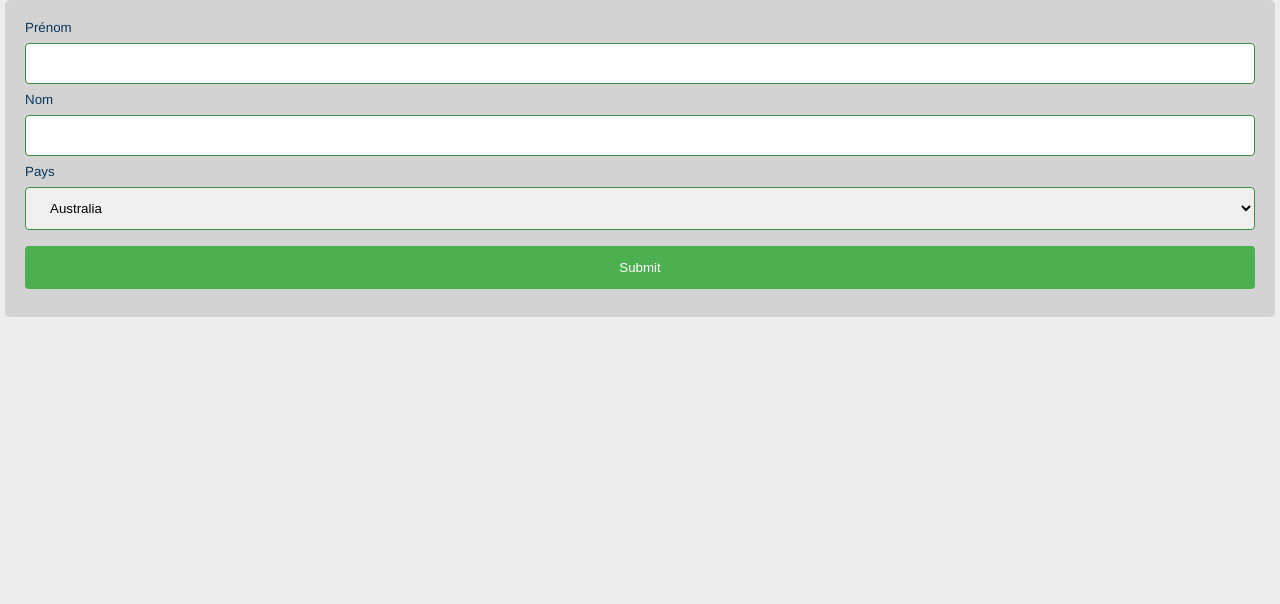
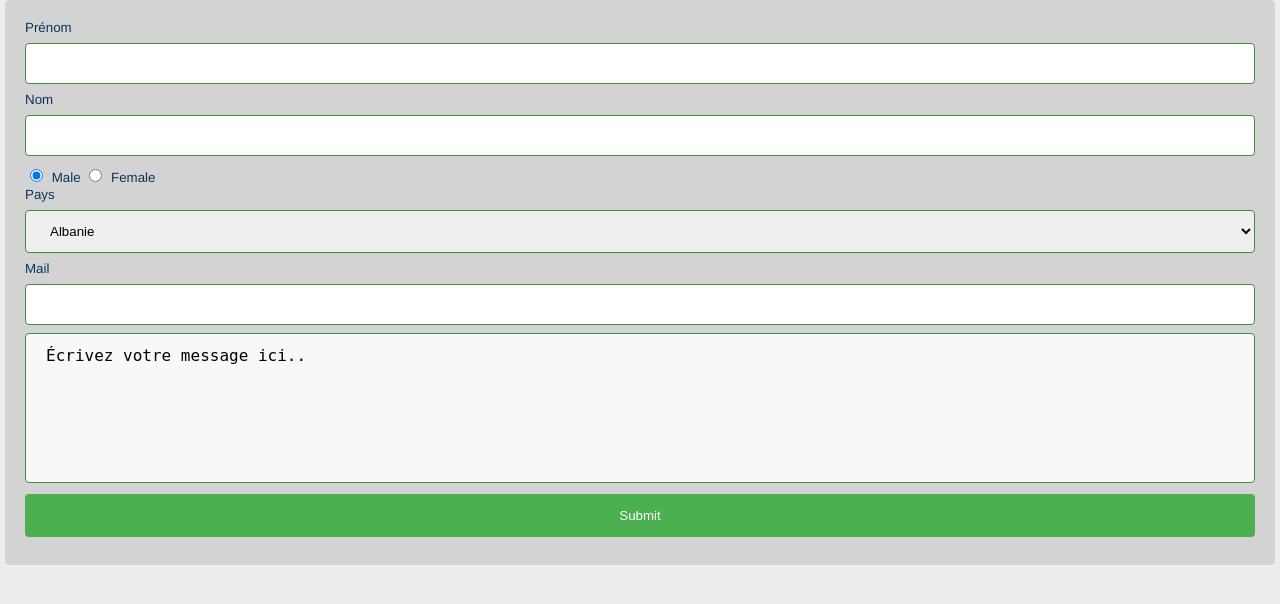
Before and after one commit to Nalid/QuizzLogo, a PHP site: page /contact.php in a window 1280 px wide. Shown: the part 48-652 px from the top of the page. Run offline with PHP 8.4, Linux system fonts and the light colour scheme.

Commit message:
Structure site n° 2

```diff
--- a/QuizLogo/public_html/contact.php
+++ b/QuizLogo/public_html/contact.php
@@ -33,12 +33,45 @@
                     <label for="lname">Nom</label>
                     <input type="text" id="lname" name="lastname">
 
+                    <input type="radio" name="gender" value="male" checked> Male
+                    <input type="radio" name="gender" value="female"> Female<br>
+
                     <label for="country">Pays</label>
                     <select id="country" name="country">
-                        <option value="australia">Australia</option>
+                        <option value="Albanie">Albanie</option>
+                        <option value="Allemagne">Allemagne</option>
+                        <option value="Australie">Australie</option>
+                        <option value="Autriche">Autriche</option>
+                        <option value="Belgique">Belgique</option>
+                        <option value="Bosnie">Bosnie</option>
+                        <option value="Bulgarie">Bulgarie</option>
                         <option value="canada">Canada</option>
-                        <option value="usa">USA</option>
+                        <option value="Croatie">Croatie</option>
+                        <option value="EUA">Danemark</option>
+                        <option value="Espagne">Espagne</option>
+                        <option value="Estonie">Estonie</option>
+                        <option value="EUA">EUA</option>
+                        <option value="France">France</option>
+                        <option value="Grèce">Grèce</option>
+                        <option value="Hongrie">Hongrie</option>
+                        <option value="Island">Island</option>
+                        <option value="Italie">Italie</option>
+                        <option value="Lettonie">Lettonie</option>
+                        <option value="Lituanie">Lituanie</option>
+                        <option value="Macédonie">Macédonie</option>
+                        <option value="Monténégro">Monténégro</option>
+                        <option value="Norvège">Norvège</option>
+                        <option value="Pays-Bas">Pays-Bas</option>
+                        <option value="Portugal">Portugal</option>
+                        <option value="Royaume-Uni">Royaume-Uni</option>
+                        <option value="Suisse">Suisse</option>
+                        <option value="Turquie">Turquie</option>
                     </select>
+
+                    <label for="mail">Mail</label>
+                    <input type="text" id="mail" name="mail">
+
+                    <textarea>Écrivez votre message ici..</textarea>
 
                     <input type="submit" value="Submit">
                 </form>
--- a/QuizLogo/public_html/css/stylesheet.css
+++ b/QuizLogo/public_html/css/stylesheet.css
@@ -138,3 +138,19 @@ input[type=submit]:hover {
     background-color: lightgray;
     padding: 20px;
 }
+
+input[type=radio] {
+    margin: 5px 5px 5px 5px;
+}
+
+textarea {
+    width: 100%;
+    height: 150px;
+    padding: 12px 20px;
+    box-sizing: border-box;
+    border: 1px solid #3e8e41;
+    border-radius: 4px;
+    background-color: #f8f8f8;
+    font-size: 16px;
+    resize: none;
+}
```
